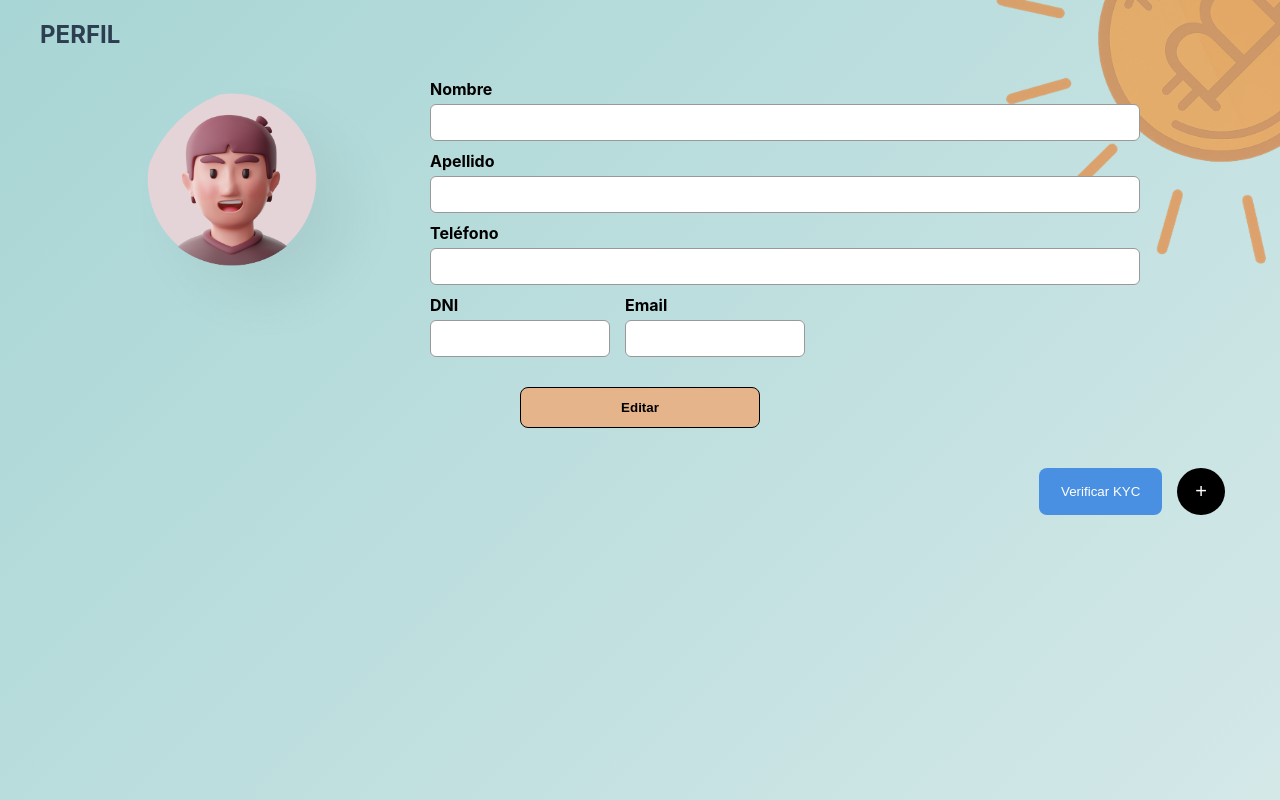
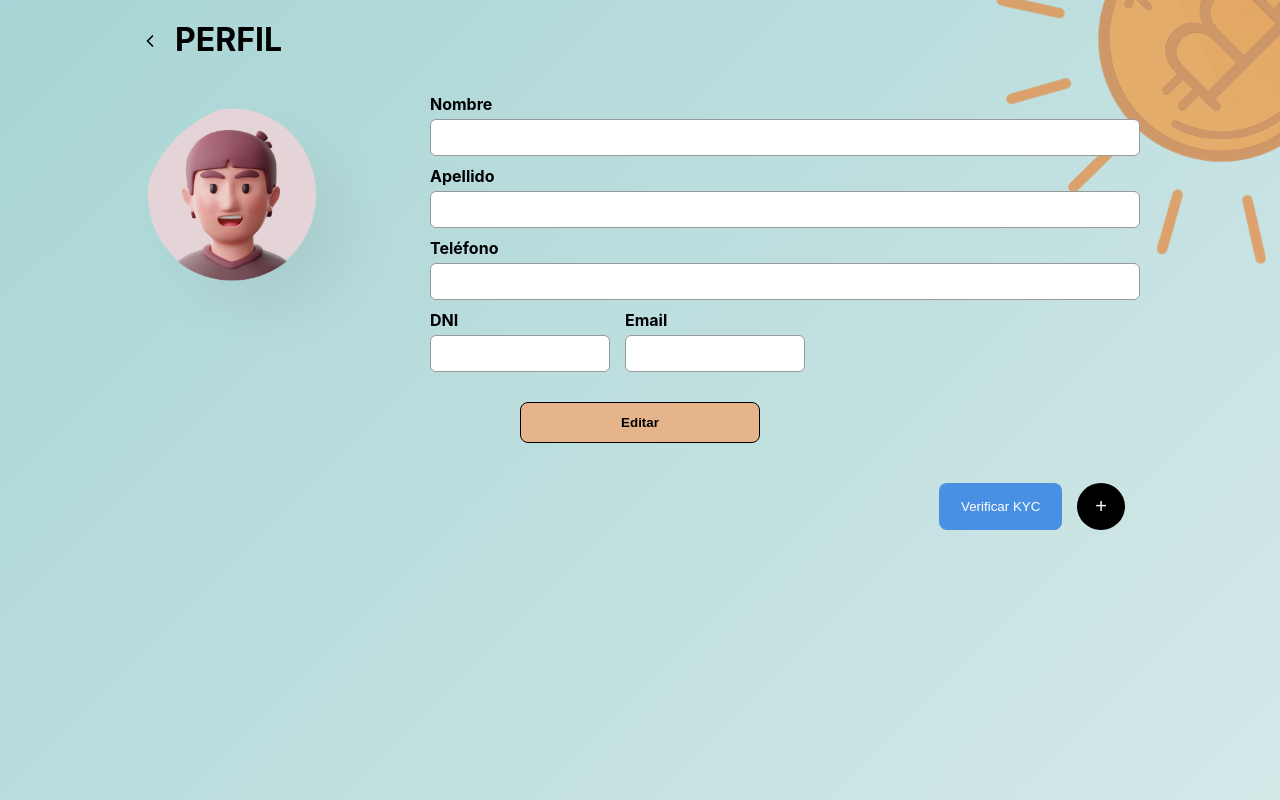
Before and after one commit to IHCMobileLab5/Quantia-IHC-G5, a plain HTML site: page profile.html in a window 1280 px wide. Drawn offline with Linux system fonts and the light colour scheme.

Commit message:
Feat: update profile navigation and enhance header styling; add back button functionality

```diff
--- a/profile.html
+++ b/profile.html
@@ -10,9 +10,15 @@
 <img src="src/public/assets/images/img.png" alt="Sun decoration" class="sun-decoration">
 
 <div class="container">
-    <header>
+    <div class="header">
+        <span class="back" onclick="goBack()">
+            <svg width="20" height="20" viewBox="0 0 24 24" fill="none" stroke="currentColor"
+                 stroke-width="2" stroke-linecap="round" stroke-linejoin="round">
+                <polyline points="15 18 9 12 15 6"></polyline>
+            </svg>
+        </span>
         <h1>PERFIL</h1>
-    </header>
+    </div>
 
     <div class="content">
 
--- a/src/public/assets/scripts/profile.js
+++ b/src/public/assets/scripts/profile.js
@@ -5,3 +5,14 @@ document.querySelector(".editar").addEventListener("click", () => {
 document.querySelector(".kyc").addEventListener("click", () => {
     alert("Verificación KYC iniciada");
 });
+
+const confirmCheck = document.getElementById("confirmDelete");
+const deleteBtn = document.getElementById("deleteBtn");
+
+confirmCheck.addEventListener("change", () => {
+    deleteBtn.disabled = !confirmCheck.checked;
+});
+
+function goBack() {
+    window.history.back();
+}
--- a/src/public/assets/styles/profile.css
+++ b/src/public/assets/styles/profile.css
@@ -22,7 +22,7 @@ body {
     margin: 0 auto;
     position: relative;
     z-index: 2;
-    max-width: 1200px;
+    max-width: 1000px;
     padding-bottom: 20px;
 }
 
@@ -39,19 +39,22 @@ body {
     pointer-events: none;
 }
 
-header {
+.header {
     display: flex;
     align-items: center;
-    margin-bottom: 20px;
-    gap: 20px;
+    gap: 15px;
+    margin-bottom: 25px;
+}
+
+.back {
+    font-size: 32px;
+    cursor: pointer;
 }
 
 h1 {
-    font-size: 24px;
-    color: #2c3e50;
+    font-size: 32px;
     font-weight: 700;
 }
-
 .content {
     width: 1000px;
     max-width: 100%;
```
Also changed, not shown: config.html (+1 -1 lines), sidebar.html (+0 -1 lines), src/public/assets/scripts/sidebar.js (+0 -7 lines).
